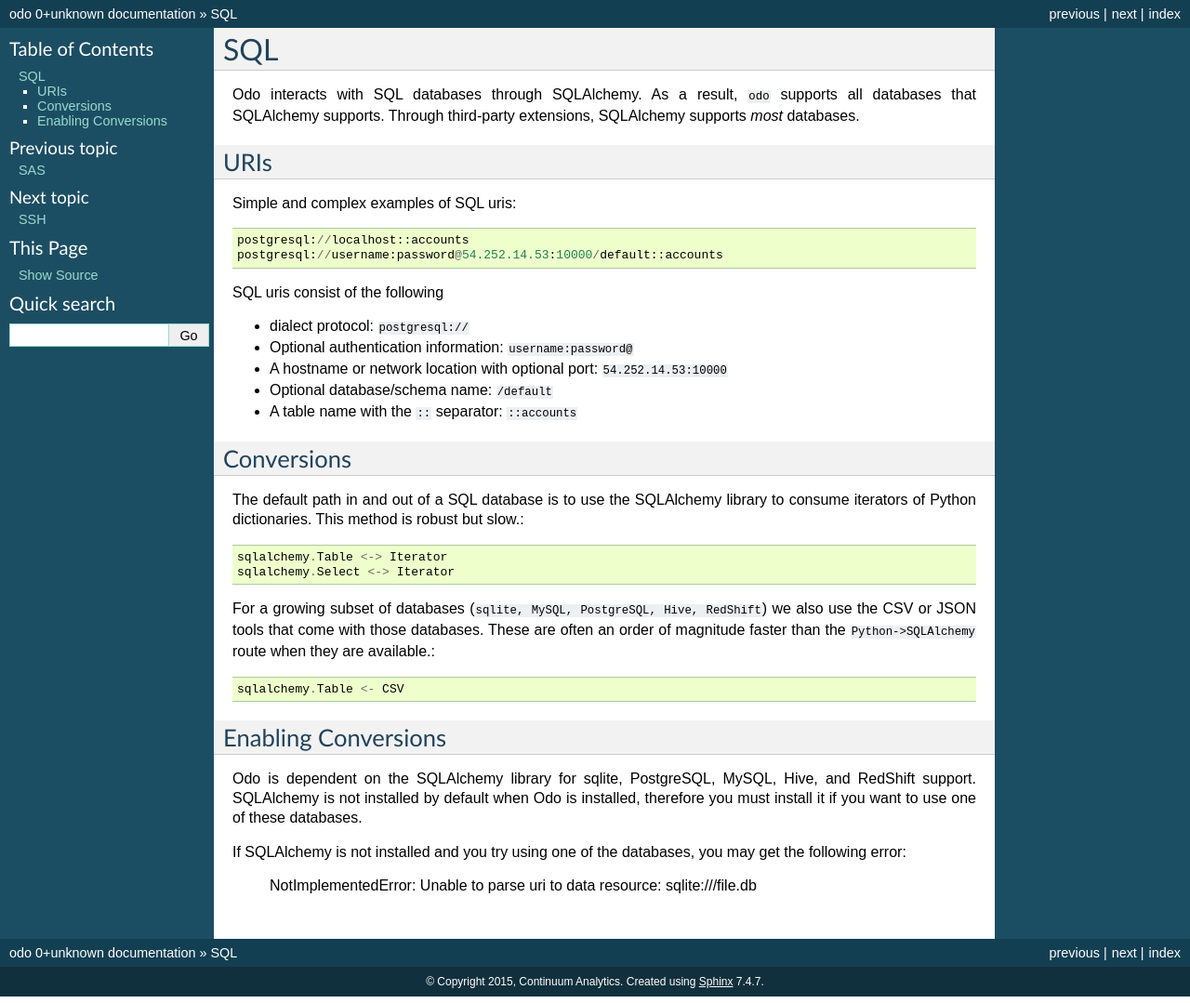
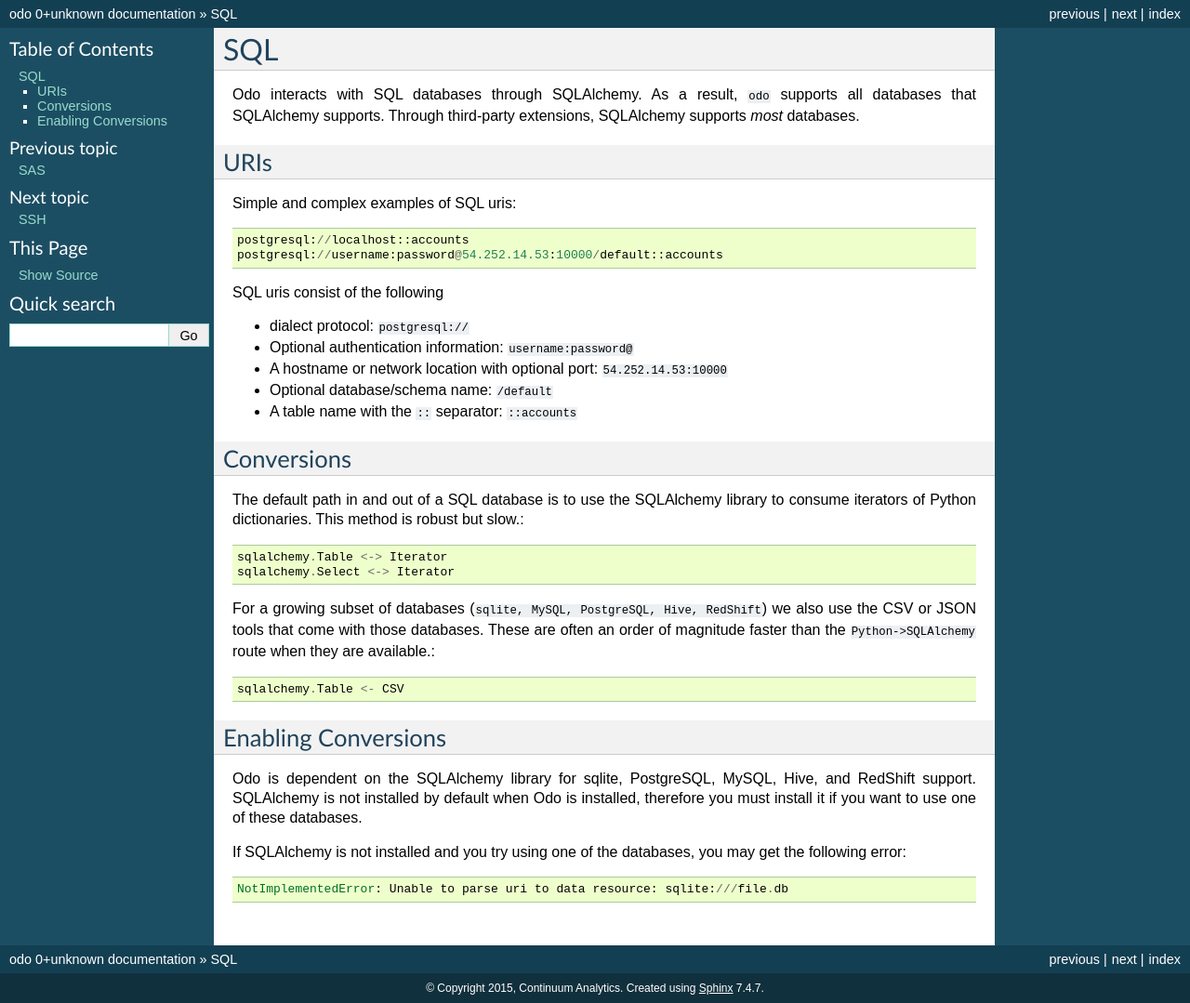
Before and after one commit to blaze/odo, a Sphinx documentation site: the page built from docs/source/sql.rst, in a window 1280 px wide. Shown: the whole page at 93% size. Built offline with Sphinx 7.4.7, drawn with Linux system fonts in a browser that asks for light colours.

```diff
--- a/docs/source/sql.rst
+++ b/docs/source/sql.rst
@@ -47,7 +47,6 @@
 databases.
 
 If SQLAlchemy is not installed and you try using one of the databases, you
-may get the following error:
-
+may get the following error::
 
     NotImplementedError: Unable to parse uri to data resource: sqlite:///file.db
```
